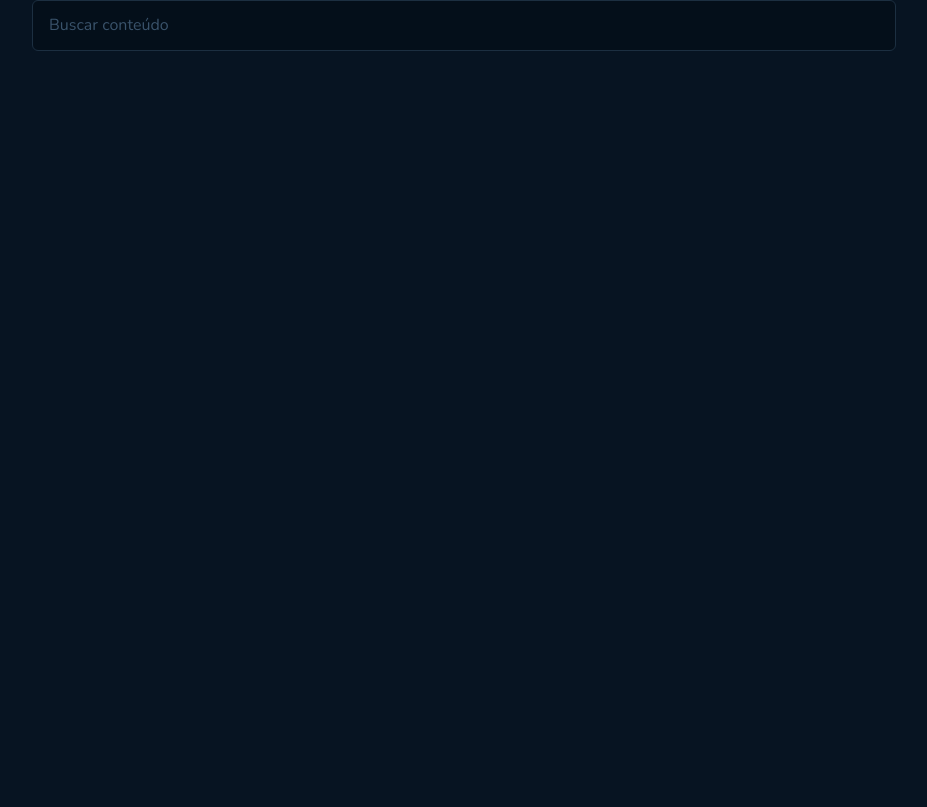
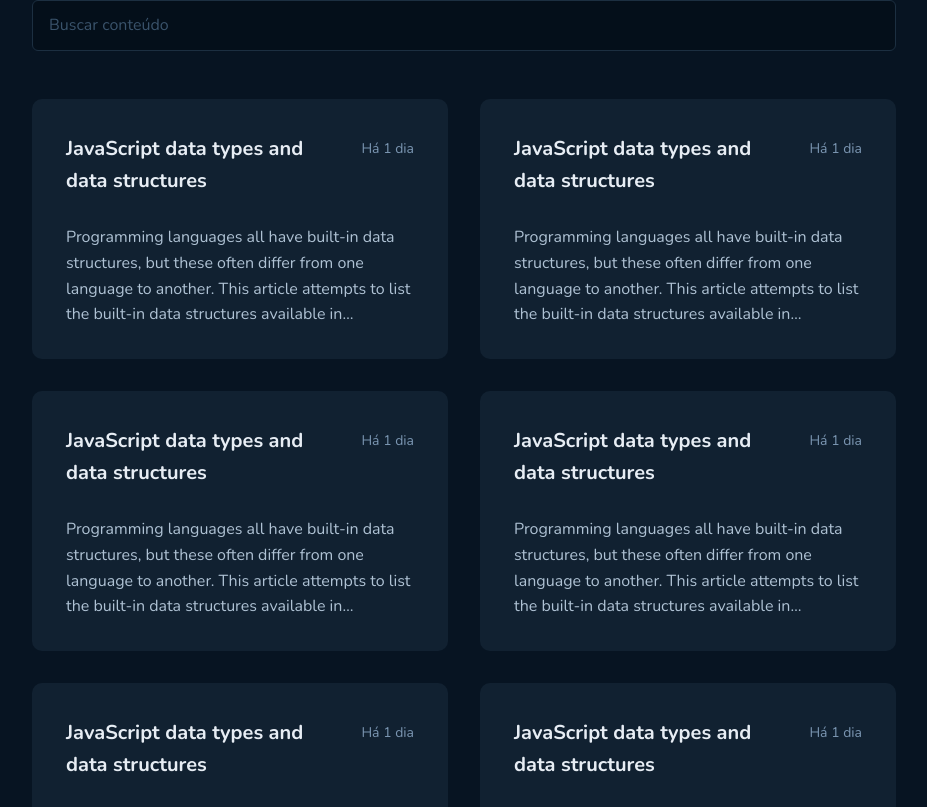
Before and after one commit to a-cs/react-github-blog, a React (Vite) app: page / in a window 1280 px wide. Shown: the part 533-1340 px from the top of the page, without its empty margins (176-1103 px from the left). Before the commit the page ends 800 px from the top, so only its background shows below. Built offline with nearby package versions, Linux system fonts and the light colour scheme.

Commit message:
creating PostCard

```diff
--- /dev/null
+++ b/src/components/PostCard/index.tsx
@@ -0,0 +1,28 @@
+import { LinkContainer, PostCardContainer, TopContainer } from './styles'
+
+export function PostCard() {
+    return (
+        <PostCardContainer>
+            <LinkContainer to={'/post'}>
+                <TopContainer>
+                    <h3>JavaScript data types and data structures</h3>
+                    <span>Há 1 dia</span>
+                </TopContainer>
+                <p>
+                    Programming languages all have built-in data structures, but
+                    these often differ from one language to another. This
+                    article attempts to list the built-in data structures
+                    available in JavaScript and what properties they have. These
+                    can be used to build other data structures. Wherever
+                    possible, comparisons with other languages are drawn.
+                    Dynamic typing JavaScript is a loosely typed and dynamic
+                    language. Variables in JavaScript are not directly
+                    associated with any particular value type, and any variable
+                    can be assigned (and re-assigned) values of all types: let
+                    foo = 42; // foo is now a number foo = &lsquobar&rsquo; //
+                    foo is now a string foo = true; // foo is now a boolean
+                </p>
+            </LinkContainer>
+        </PostCardContainer>
+    )
+}
--- /dev/null
+++ b/src/components/PostCard/styles.ts
@@ -0,0 +1,62 @@
+import { Link } from 'react-router-dom'
+import { styled } from 'styled-components'
+
+export const PostCardContainer = styled.article`
+    width: 26rem;
+    height: 16.25rem;
+`
+
+export const LinkContainer = styled(Link)`
+    text-decoration: none;
+    width: 100%;
+    height: 100%;
+    padding: 2rem;
+    display: flex;
+    flex-direction: column;
+    justify-content: space-between;
+    gap: 1.25rem;
+    border-radius: 10px;
+    background: ${(props) => props.theme['base-post']};
+    border: 2px solid transparent;
+    cursor: pointer;
+
+    &:hover {
+        border-radius: 10px;
+        border-color: ${(props) => props.theme['base-label']};
+    }
+
+    &:active:focus {
+        border-color: ${(props) => props.theme.blue};
+    }
+
+    p {
+        max-height: 6.25rem;
+        overflow: hidden;
+        color: ${(props) => props.theme['base-text']};
+        text-overflow: ellipsis;
+        -webkit-box-orient: vertical;
+        -webkit-line-clamp: 4;
+        display: -webkit-box;
+    }
+`
+
+export const TopContainer = styled.div`
+    display: flex;
+    flex-direction: row;
+    justify-content: space-between;
+    gap: 1rem;
+
+    h3 {
+        max-width: 16.5rem;
+        color: ${(props) => props.theme['base-title']};
+        font-size: 1.25rem;
+        font-weight: 700;
+    }
+
+    span {
+        margin-top: 0.3125rem;
+        color: ${(props) => props.theme['base-span']};
+        font-size: 0.875rem;
+        font-style: normal;
+    }
+`
--- a/src/components/PostsList/index.tsx
+++ b/src/components/PostsList/index.tsx
@@ -1,4 +1,10 @@
-import { Input, PostsListContainer, TopContainer } from './styles'
+import { PostCard } from '../PostCard'
+import {
+    Input,
+    ListContainer,
+    PostsListContainer,
+    TopContainer,
+} from './styles'
 
 export function PostsList() {
     return (
@@ -8,6 +14,14 @@ export function PostsList() {
                 <h2>6 Publicações</h2>
             </TopContainer>
             <Input type="text" placeholder="Buscar conteúdo" />
+            <ListContainer>
+                <PostCard />
+                <PostCard />
+                <PostCard />
+                <PostCard />
+                <PostCard />
+                <PostCard />
+            </ListContainer>
         </PostsListContainer>
     )
 }
--- a/src/components/PostsList/styles.ts
+++ b/src/components/PostsList/styles.ts
@@ -2,10 +2,11 @@ import { styled } from 'styled-components'
 
 export const PostsListContainer = styled.main`
     margin-top: 4.5rem;
+    margin-bottom: 14.625rem;
     width: 100%;
 `
 
-export const TopContainer = styled.header`
+export const TopContainer = styled.div`
     width: 100%;
     display: flex;
     flex-direction: row;
@@ -41,3 +42,12 @@ export const Input = styled.input`
         border-color: ${(props) => props.theme.blue};
     }
 `
+
+export const ListContainer = styled.div`
+    margin-top: 3rem;
+    display: flex;
+    flex-direction: row;
+    justify-content: space-between;
+    flex-wrap: wrap;
+    gap: 2rem;
+`
--- a/src/styles/global.ts
+++ b/src/styles/global.ts
@@ -9,7 +9,7 @@ export const GlobalStyle = createGlobalStyle`
 
 	:focus{
 		outline: 0;
-		box-shadow: 0 0 0 2px ${(props) => props.theme['green-500']};
+		box-shadow: 0 0 0 2px ${(props) => props.theme.blue};
 	}
 
 	body{
```
